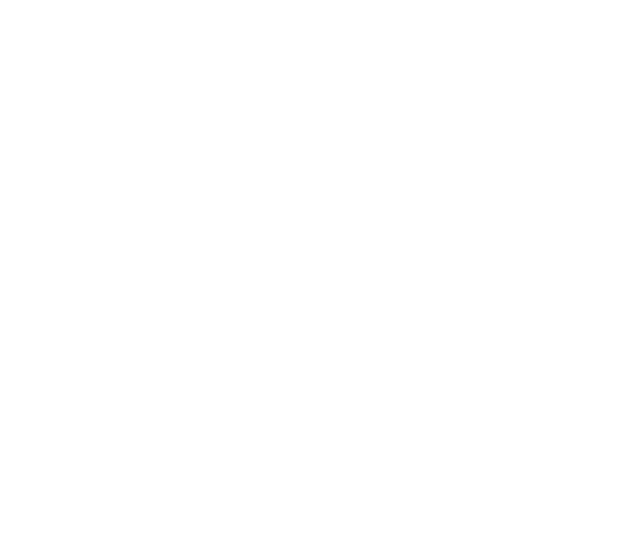
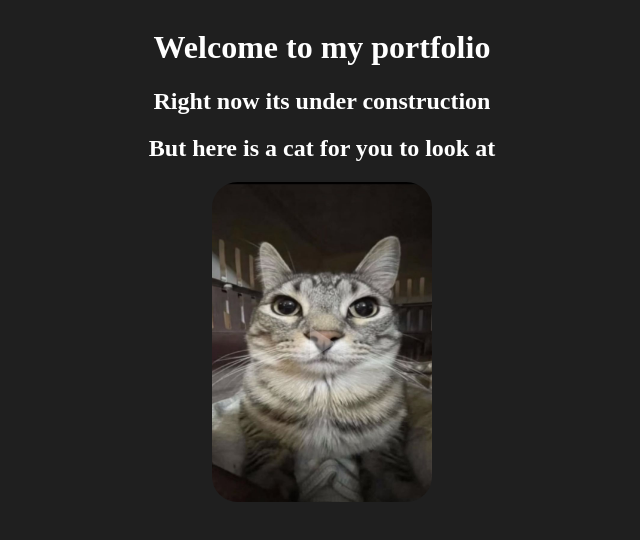
Before and after one commit to Entropire/entropire.github.io, a React (Vite) app: page / in a window 1280 px wide. Before the commit this address had no page. Shown: the top 540 px of the page, without its empty margins (318-958 px from the left). Built offline with nearby package versions, Linux system fonts and the light colour scheme.

Commit message:
added a temp main page for the live server

```diff
--- /dev/null
+++ b/src/css/pages/home.css
@@ -0,0 +1,14 @@
+body{
+    background-color: #1f1f1f;
+    display: flex;
+    align-content: center;
+    justify-content: center;
+    text-align: center;
+    color: white;
+}
+
+img{
+    height: 25vw;
+    border-radius: 2vw;
+    width: auto;
+}
--- /dev/null
+++ b/src/pages/home.tsx
@@ -0,0 +1,12 @@
+import "../css/pages/home.css";
+
+export const Home = () => {
+    return(
+        <>
+            <h1>Welcome to my portfolio</h1>
+            <h2>Right now its under construction</h2>
+            <h2>But here is a cat for you to look at</h2>
+            <img src="/cat.jpg" alt="This should be a cat image" />
+        </>
+    );
+}
--- a/src/routing.tsx
+++ b/src/routing.tsx
@@ -1,12 +1,12 @@
 import { Routes, Route } from "react-router-dom"
+import { Home } from "./pages/home.tsx"
 
 export const Routing = () => {
 
     return (
         <>
-
             <Routes>
-
+                <Route path={"/"} element={<Home/>} />
             </Routes>
         </>
     )
```
Also changed, not shown: public/cat.jpg (added).
